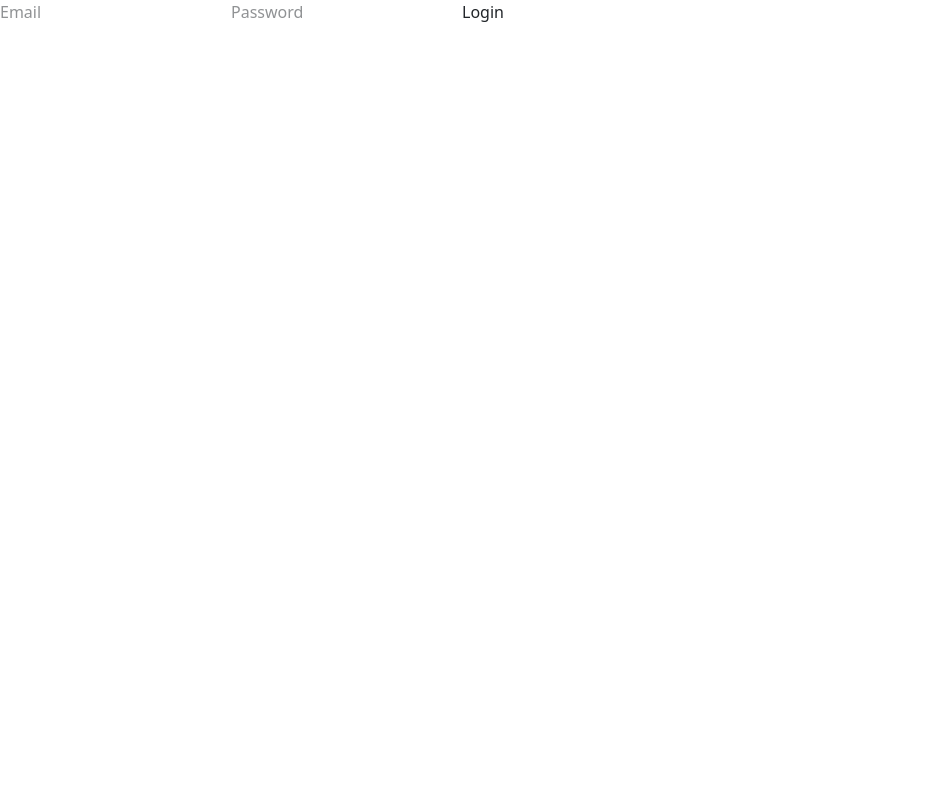
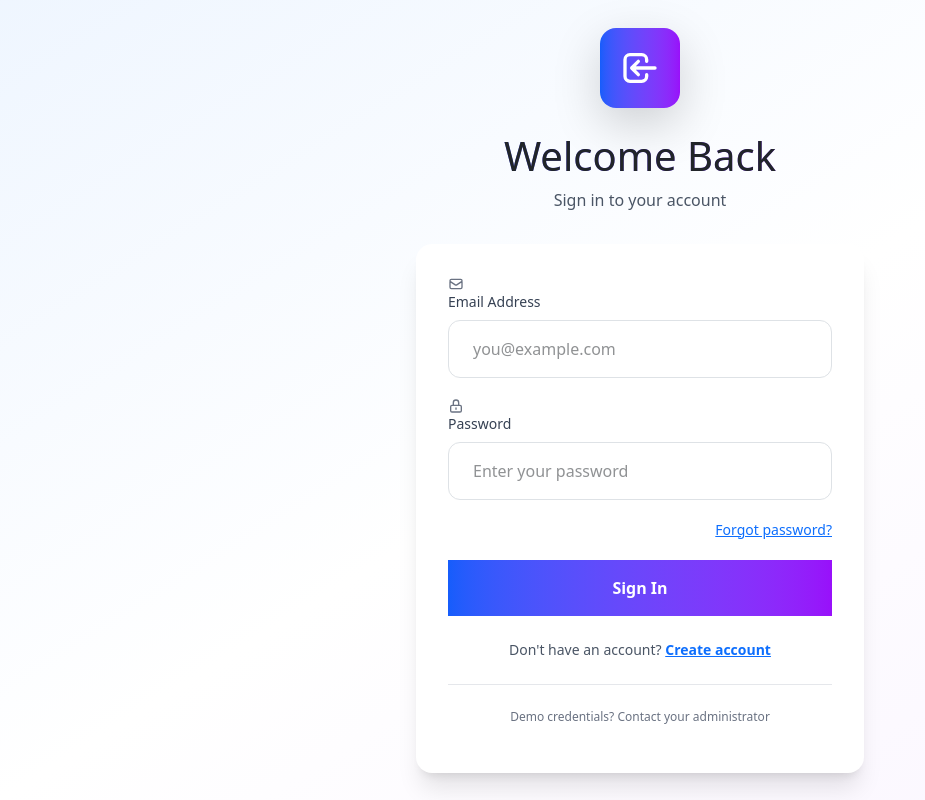
Before and after one commit to ahmed69k/StudyBuddyMatcher, a React (Vite) app in the folder frontend/: page /login in a window 1280 px wide. Shown: the whole page, without its empty margins (0-925 px from the left). Built offline with nearby package versions, Linux system fonts and the light colour scheme.

Commit message:
login and register should be good now

```diff
--- a/frontend/src/components/Login.jsx
+++ b/frontend/src/components/Login.jsx
@@ -1,6 +1,7 @@
 import { useMutation } from "@apollo/client/react";
 import { gql } from "@apollo/client";
 import { useState } from "react";
+import { useNavigate } from "react-router-dom";
 
 const LOGIN = gql`
     mutation($input: loginUserInput!){
@@ -14,9 +15,15 @@ export default function Login(){
     const [login] = useMutation(LOGIN);
     const [email, setEmail] = useState("");
     const [password, setPassword] = useState("");
+    const [error, setError] = useState("");
+    const [isLoading, setIsLoading] = useState(false);
+    const navigate = useNavigate()
 
-    const handleSubmit = async (e)=>{
+    const handleSubmit = async (e) => {
         e.preventDefault();
+        setError("");
+        setIsLoading(true);
+
         try{
             const {data} = await login({
                 variables:{
@@ -28,27 +35,123 @@ export default function Login(){
             })
             localStorage.setItem("token", data.login.token)
             console.log("User logged in successfully!")
+            navigate("/")
         }
         catch(err){
             console.log(err.message);
+            setError(err.message || "Login failed. Please check your credentials.");
+        }
+        finally{
+            setIsLoading(false);
         }
     }
+
     return (
-    <form onSubmit={handleSubmit}>
+        <div className="min-h-screen bg-gradient-to-br from-blue-50 via-white to-purple-50 flex items-center justify-center p-4">
+            <div className="max-w-md w-full">
+                {/* Header */}
+                <div className="text-center mb-8">
+                    <div className="inline-flex items-center justify-center w-20 h-20 bg-gradient-to-r from-blue-600 to-purple-600 rounded-2xl mb-4 shadow-lg">
+                        <svg className="w-10 h-10 text-white" fill="none" stroke="currentColor" viewBox="0 0 24 24">
+                            <path strokeLinecap="round" strokeLinejoin="round" strokeWidth="2" d="M11 16l-4-4m0 0l4-4m-4 4h14m-5 4v1a3 3 0 01-3 3H6a3 3 0 01-3-3V7a3 3 0 013-3h7a3 3 0 013 3v1" />
+                        </svg>
+                    </div>
+                    <h1 className="text-4xl font-bold bg-gradient-to-r from-blue-600 to-purple-600 bg-clip-text text-transparent mb-2">
+                        Welcome Back
+                    </h1>
+                    <p className="text-gray-600">Sign in to your account</p>
+                </div>
+
+                {/* Form Card */}
+                <form onSubmit={handleSubmit} className="bg-white rounded-2xl shadow-xl p-8 space-y-5">
+                    {/* Error Message */}
+                    {error && (
+                        <div className="bg-red-50 border border-red-200 text-red-700 px-4 py-3 rounded-xl flex items-center gap-2">
+                            <svg className="w-5 h-5 text-red-500" fill="none" stroke="currentColor" viewBox="0 0 24 24">
+                                <path strokeLinecap="round" strokeLinejoin="round" strokeWidth="2" d="M12 8v4m0 4h.01M21 12a9 9 0 11-18 0 9 9 0 0118 0z" />
+                            </svg>
+                            <span className="text-sm">{error}</span>
+                        </div>
+                    )}
+
+                    {/* Email Input */}
+                    <div className="space-y-2">
+                        <label className="text-sm font-medium text-gray-700 flex items-center gap-2">
+                            <svg className="w-4 h-4 text-gray-500" fill="none" stroke="currentColor" viewBox="0 0 24 24">
+                                <path strokeLinecap="round" strokeLinejoin="round" strokeWidth="2" d="M3 8l7.89 5.26a2 2 0 002.22 0L21 8M5 19h14a2 2 0 002-2V7a2 2 0 00-2-2H5a2 2 0 00-2 2v10a2 2 0 002 2z" />
+                            </svg>
+                            Email Address
+                        </label>
                         <input
-        placeholder="Email"
+                            type="email"
+                            placeholder="you@example.com"
                             value={email}
                             onChange={(e) => setEmail(e.target.value)}
+                            className="w-full px-4 py-3 border border-gray-300 rounded-xl focus:ring-2 focus:ring-blue-500 focus:border-transparent transition-all outline-none"
+                            required
                         />
+                    </div>
 
+                    {/* Password Input */}
+                    <div className="space-y-2">
+                        <label className="text-sm font-medium text-gray-700 flex items-center gap-2">
+                            <svg className="w-4 h-4 text-gray-500" fill="none" stroke="currentColor" viewBox="0 0 24 24">
+                                <path strokeLinecap="round" strokeLinejoin="round" strokeWidth="2" d="M12 15v2m-6 4h12a2 2 0 002-2v-6a2 2 0 00-2-2H6a2 2 0 00-2 2v6a2 2 0 002 2zm10-10V7a4 4 0 00-8 0v4h8z" />
+                            </svg>
+                            Password
+                        </label>
                         <input
-        placeholder="Password"
                             type="password"
+                            placeholder="Enter your password"
                             value={password}
                             onChange={(e) => setPassword(e.target.value)}
+                            className="w-full px-4 py-3 border border-gray-300 rounded-xl focus:ring-2 focus:ring-blue-500 focus:border-transparent transition-all outline-none"
+                            required
                         />
+                    </div>
 
-      <button type="submit">Login</button>
+                    {/* Forgot Password Link */}
+                    <div className="flex justify-end">
+                        <a href="/forgot-password" className="text-sm text-blue-600 hover:text-blue-700 font-medium transition-colors">
+                            Forgot password?
+                        </a>
+                    </div>
+
+                    {/* Submit Button */}
+                    <button
+                        type="submit"
+                        disabled={isLoading}
+                        className="w-full bg-gradient-to-r from-blue-600 to-purple-600 text-white font-semibold py-3 rounded-xl hover:shadow-lg transform hover:scale-[1.02] transition-all duration-200 mt-6 disabled:opacity-50 disabled:cursor-not-allowed disabled:hover:scale-100"
+                    >
+                        {isLoading ? (
+                            <div className="flex items-center justify-center gap-2">
+                                <svg className="animate-spin h-5 w-5 text-white" xmlns="http://www.w3.org/2000/svg" fill="none" viewBox="0 0 24 24">
+                                    <circle className="opacity-25" cx="12" cy="12" r="10" stroke="currentColor" strokeWidth="4"></circle>
+                                    <path className="opacity-75" fill="currentColor" d="M4 12a8 8 0 018-8V0C5.373 0 0 5.373 0 12h4zm2 5.291A7.962 7.962 0 014 12H0c0 3.042 1.135 5.824 3 7.938l3-2.647z"></path>
+                                </svg>
+                                Signing in...
+                            </div>
+                        ) : (
+                            "Sign In"
+                        )}
+                    </button>
+
+                    {/* Sign Up Link */}
+                    <p className="text-center text-sm text-gray-600 mt-4">
+                        Don't have an account?{' '}
+                        <a href="/register" className="text-blue-600 hover:text-blue-700 font-semibold">
+                            Create account
+                        </a>
+                    </p>
+
+                    {/* Demo Credentials Hint (Optional) */}
+                    <div className="mt-6 pt-4 border-t border-gray-200">
+                        <p className="text-xs text-center text-gray-500">
+                            Demo credentials? Contact your administrator
+                        </p>
+                    </div>
                 </form>
+            </div>
+        </div>
     );
 }
```
Lines whose indentation alone changed are shown as unchanged.
